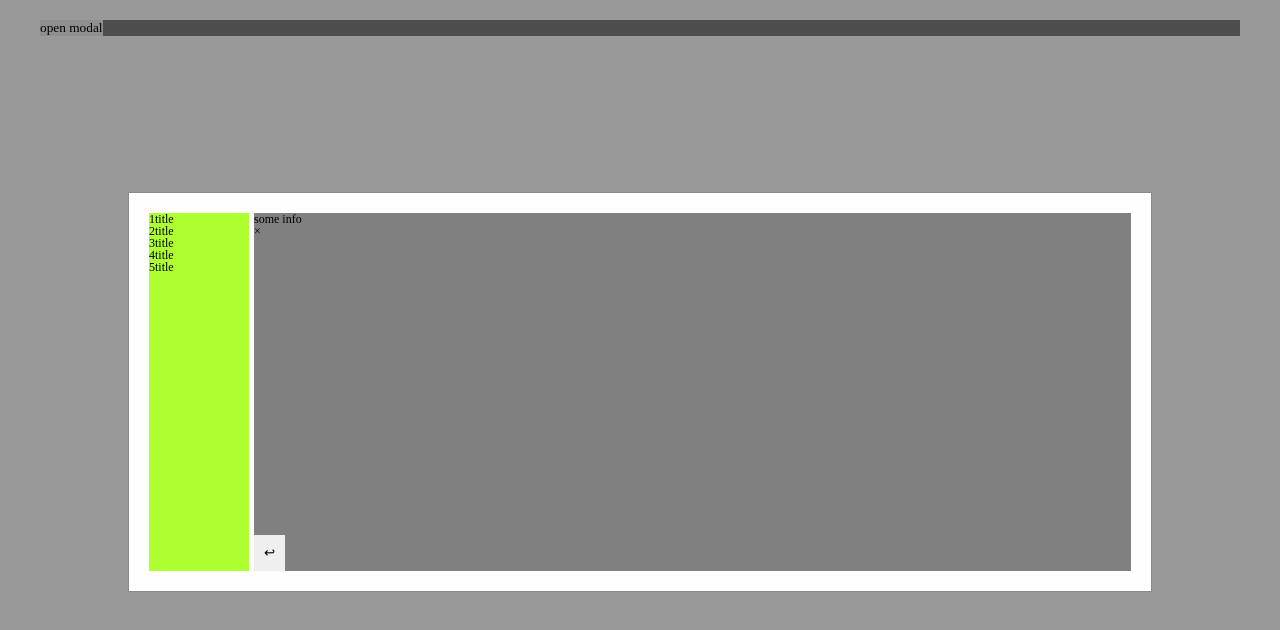
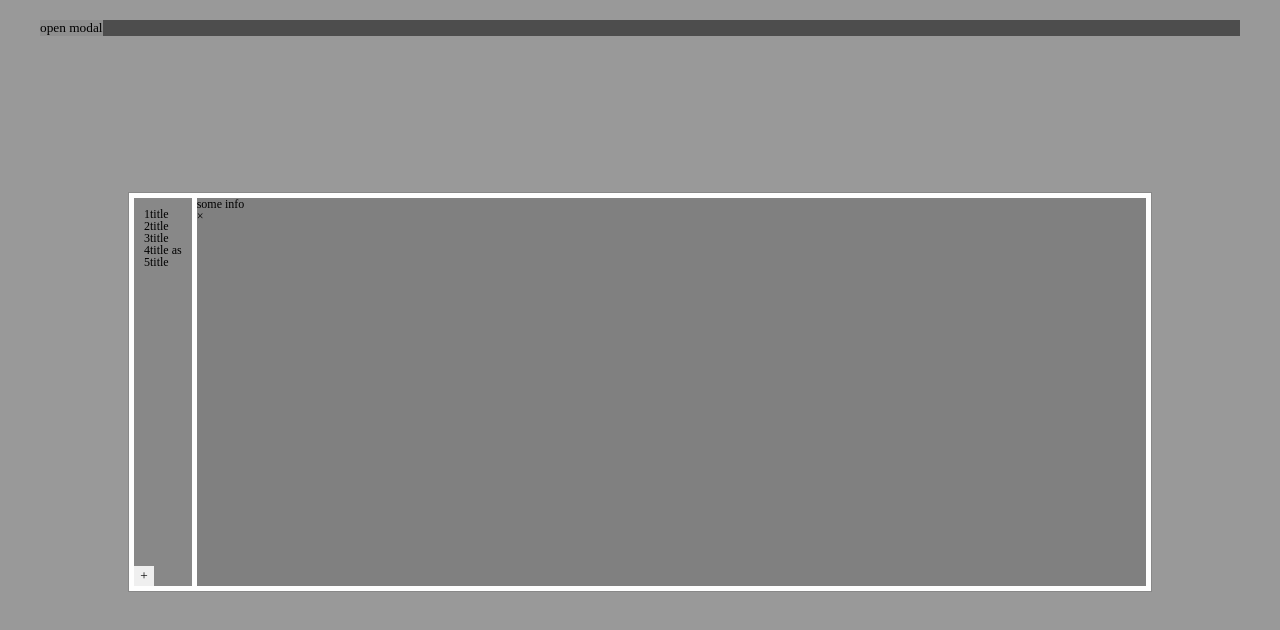
Before and after one commit to 7GBars/CSS_LEARNING_GIT, a React (Create React App) app: page / in a window 1280 px wide. Both pictures are taken after a click on the button "open modal". Shown: the top 630 px of the page. Built offline with nearby package versions, Linux system fonts and the light colour scheme.

Commit message:
-добавить анимацию  transition: grid-template-columns

```diff
--- a/src/components/popup/Popup.scss
+++ b/src/components/popup/Popup.scss
@@ -30,20 +30,34 @@
     .modal-content {
       background-color: #fefefe;
       margin: 15% auto;
-      padding: 20px;
+      padding: 0.5rem;
       border: 1px solid #888;
       width: 80%;
       height: 50%;
       display: flex;
-      gap: 5px;
+      gap: 0.5rem;
 
       .modal-content__sidebar {
-        flex: 0 0 100px;
-        background-color: greenyellow;
-        transition: all 0.3s;
-        ol {
-          list-style-type: none;
+        position: relative;
+        display: grid;
+        grid-template-columns: 0fr;
+        transition: grid-template-columns 0.5s ease-out;
+        padding: 10px;
+        .groups-flex {
+          display: flex;
+          flex-direction: column;
+          overflow: hidden;
         }
+        .open-bar-button {
+          position: absolute;
+          width: 20px;
+          height: 20px;
+          bottom: 0;
+        }
+      }
+      .modal-content__sidebar.sidebar-open {
+        grid-template-columns: 1fr;
+        background-color: #888888;
       }
 
       .modal-content__page-content {
@@ -69,12 +83,6 @@
         }
       }
     }
-
-    .modal-content.sidebar-hidden .modal-content__sidebar {
-      flex: 0 0 0;
-      overflow: hidden;
-      transition: all 0.5s ease-in;
-    }
   }
 
   .modal--open {
--- a/src/components/popup/Popup.tsx
+++ b/src/components/popup/Popup.tsx
@@ -4,33 +4,35 @@ import './Popup.scss';
 
 export const Popup = (props: any) => {
   const [isOpen, setIsOpen] = useState<boolean>(false);
-  const [isSidebarHidden, setIsSidebarHidden] = useState<boolean>(false);
+  const [isSidebarOpen, setIsSidebarOpen] = useState<boolean>(true);
 
   const openModal = (e:  React.MouseEvent<HTMLButtonElement, MouseEvent>) => {
     console.log('open modal')
     setIsOpen(true)
   };
   const toggleSidebar = () => {
-    setIsSidebarHidden(!isSidebarHidden);
+    console.log('change sidebar visibility', isSidebarOpen)
+    setIsSidebarOpen(!isSidebarOpen);
   };
   return (
     <div className={'modal-test'}>
       <button onClick={openModal}>open modal</button>
       <div id="myModal" className={`modal ${isOpen ? 'modal--open' : ''}`}>
-        <div className={`modal-content ${isSidebarHidden ? 'sidebar-hidden' : ''}`}>
-          <div className="modal-content__sidebar">
-            <ol>
-              <li>1title</li>
-              <li>2title</li>
-              <li>3title</li>
-              <li>4title</li>
-              <li>5title</li>
-            </ol>
+        <div className={`modal-content`}>
+          <div className={`modal-content__sidebar ${isSidebarOpen ? 'sidebar-open' : ''}`}>
+            <div className={'groups-flex'}>
+              <a>1title </a>
+              <a>2title </a>
+              <a>3title </a>
+              <a>4title as </a>
+              <a>5title </a>
+            </div>
+            <button className={`open-bar-button`} onClick={toggleSidebar}>+</button>
           </div>
           <div className="modal-content__page-content">
             some info
             <div className="page-content__close-button" onClick={(e) => setIsOpen(false)}>&times;</div>
-            <button className={'tab-menu-switcher'} onClick={toggleSidebar}>&#8617;</button>
+
           </div>
         </div>
       </div>
```
